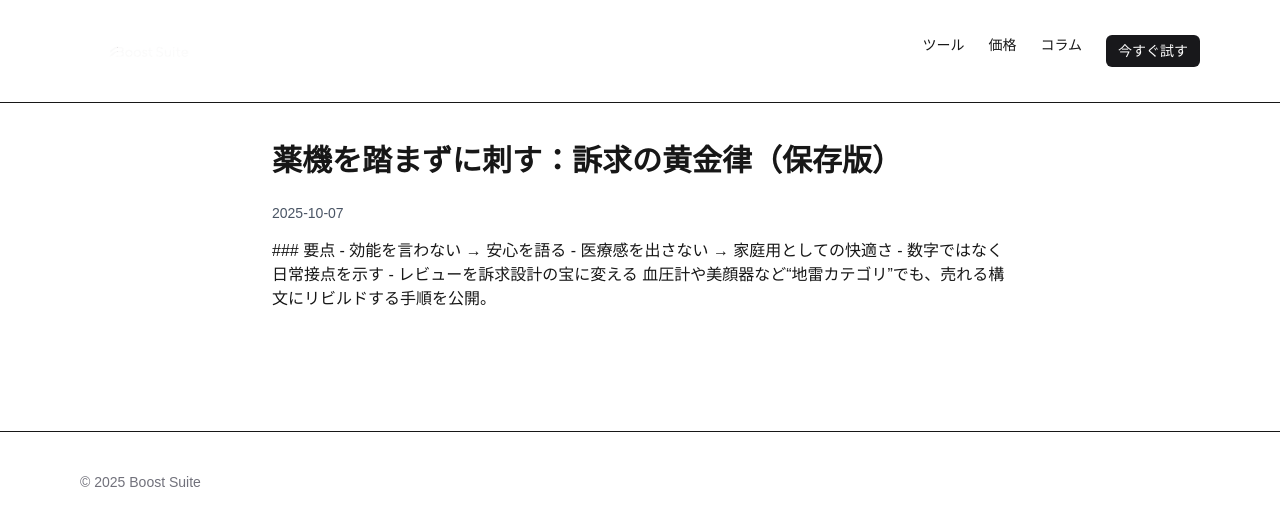
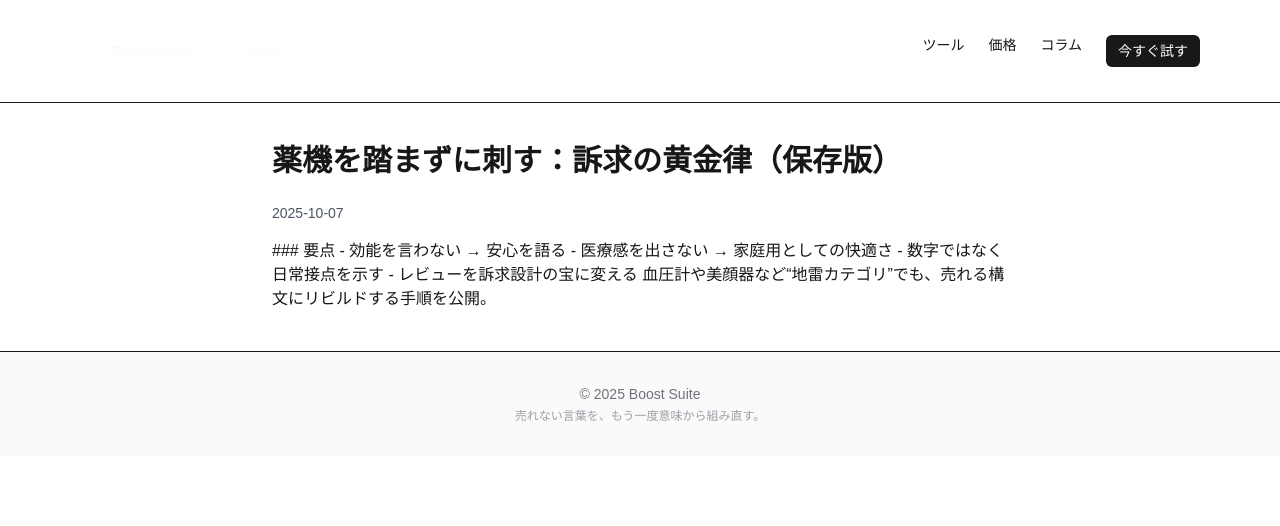
Before and after one commit to Waltz0820/boostsuite-app, a Next.js app: page /column/golden-rules-healthcare-copy in a window 1280 px wide. Shown: the top 526 px of the page. Built offline with nearby package versions, Linux system fonts and the light colour scheme.

Commit message:
feat: 変更内容

```diff
--- a/app/layout.tsx
+++ b/app/layout.tsx
@@ -31,6 +31,16 @@ export default function RootLayout({ children }: { children: React.ReactNode })
               {/* public/logo.png を置けば表示されます */}
               <Image src="/logo.png" alt="Boost Suite" width={140} height={28} priority />
               <span className="sr-only">Boost Suite</span>
+              {/* public/logo.png を /public に配置（例：幅160px・高さ32px） */}
+<Image
+  src="/logo.png"
+  alt="Boost Suite ロゴ"
+  width={160}
+  height={32}
+  className="h-8 w-auto"
+  priority
+/>
+<span className="sr-only">Boost Suite</span>
             </Link>
             <nav className="flex gap-6 text-sm">
               <Link href="/tool" className="hover:opacity-70">ツール</Link>
@@ -46,11 +56,15 @@ export default function RootLayout({ children }: { children: React.ReactNode })
           </div>
         </header>
         <main>{children}</main>
-        <footer className="mt-20 border-t">
-          <div className="mx-auto max-w-6xl px-4 py-10 text-sm text-zinc-500">
-            © {new Date().getFullYear()} Boost Suite
-          </div>
-        </footer>
+        <footer className="border-t bg-zinc-50">
+  <div className="max-w-6xl mx-auto px-4 py-8 text-center text-sm text-zinc-500">
+    <p>© {new Date().getFullYear()} Boost Suite</p>
+    <p className="mt-1 text-xs text-zinc-400">
+      売れない言葉を、もう一度意味から組み直す。
+    </p>
+  </div>
+</footer>
+
       </body>
     </html>
   );
--- a/app/page.tsx
+++ b/app/page.tsx
@@ -277,10 +277,6 @@ export default function Page() {
               ]}
             />
           </div>
-          <div className="pt-8 border-t text-center text-sm text-zinc-500">
-            <p>© {new Date().getFullYear()} Boost Suite</p>
-            <p className="mt-2">登録不要で始められる日本語整流ツール。競合の10分の1価格でECを加速。</p>
-          </div>
         </div>
       </footer>
     </>
```
